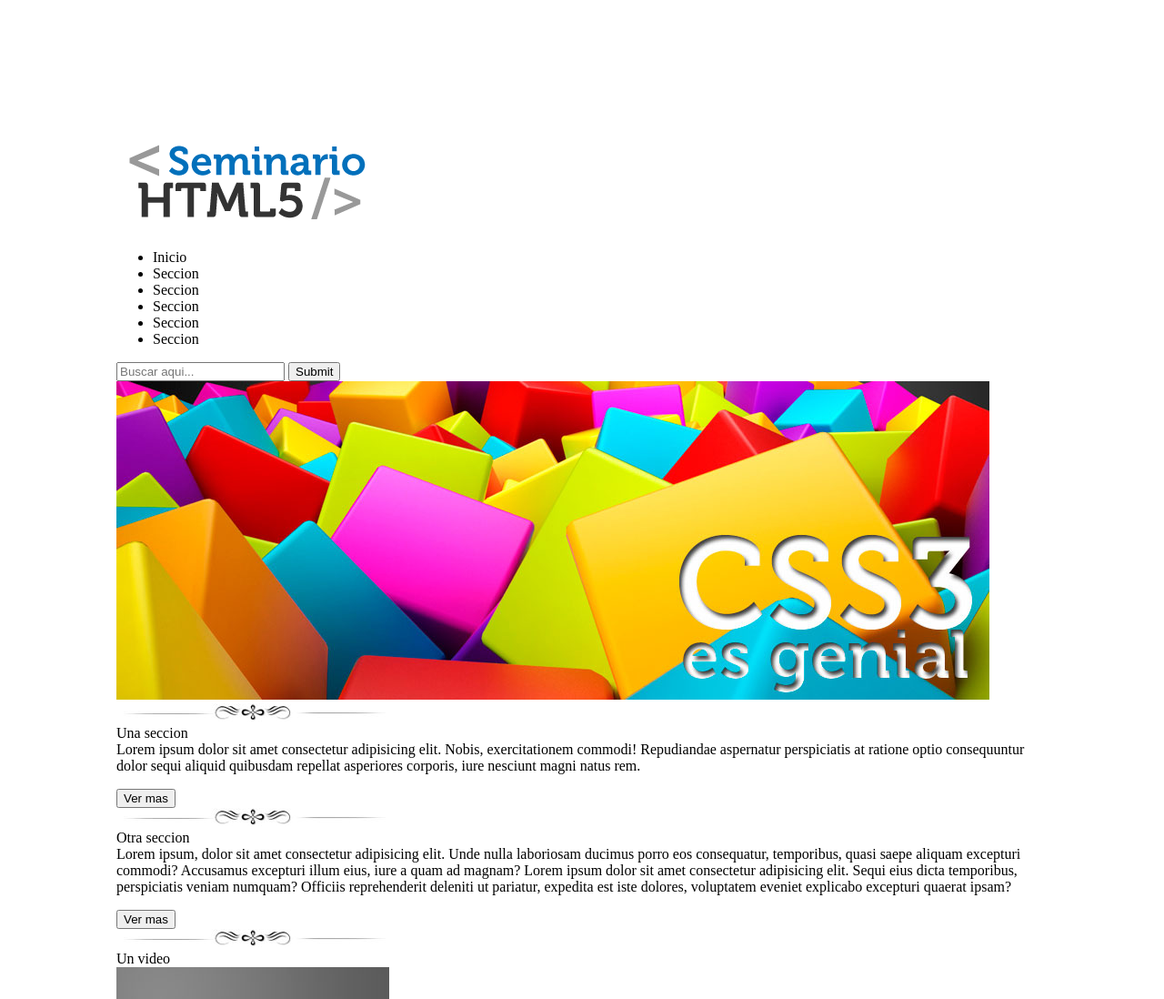
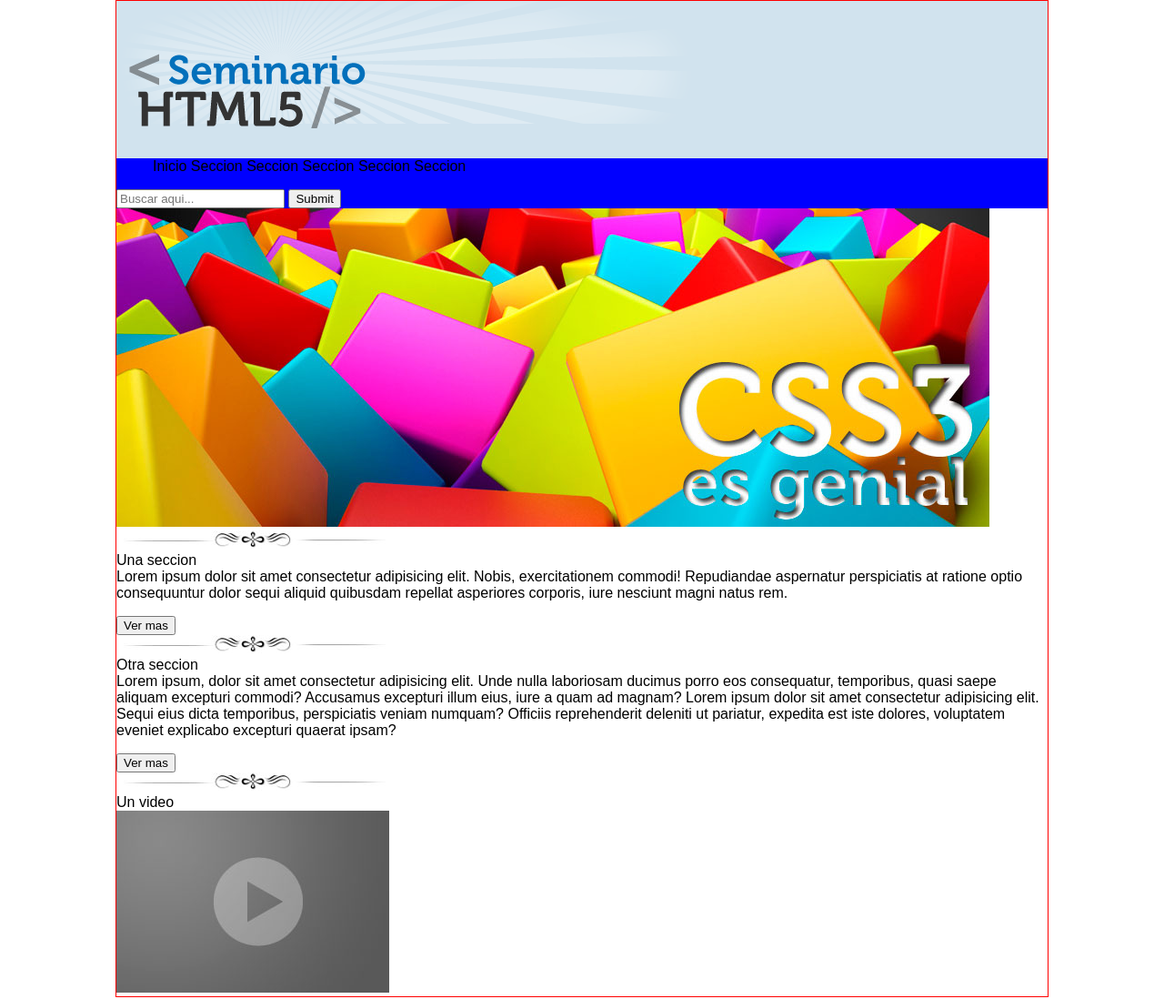
Before and after one commit to LuisArchuleta/Programacion-Web, a plain HTML site: page practica01css/index.html in a window 1280 px wide. Shown: the top 1098 px of the page at 91% size. Drawn offline with Linux system fonts and the light colour scheme.

Commit message:
Add files via upload

```diff
--- a/practica01css/css/estilos.css
+++ b/practica01css/css/estilos.css
@@ -2,9 +2,29 @@
  selectores::
 
 */
-
+/* Margin para contenido afuera de cajas y padding para el contenido dentro de una caja */
+/* Usar siempre sans-serif */
 body{
     /* border: 20px solid red; */
+    font-family: sans-serif;
+    font-size: 16px;
     max-width: 1024px;
     margin:0px auto;
+    border:1px solid red;
 }
+
+header{
+    background: #D1E3EE;
+
+}
+
+nav{
+    background-color: blue;
+}
+header nav ul li{
+    display: inline-block;
+}
+
+#logo{
+    margin-top: -150px;
+}
--- a/practica01css/index.html
+++ b/practica01css/index.html
@@ -9,7 +9,7 @@
 <body>
     <header>
         <img src="img/resplandor.png" alt="Fondo">
-        <img src="img/logo.png" alt="">
+        <img src="img/logo.png" id="logo"alt="Logo">
         <nav>
             <ul>
                 <li>Inicio</li>
@@ -19,11 +19,12 @@
                 <li>Seccion</li>
                 <li>Seccion</li>
             </ul>
-        </nav>
-        <form action="#">
+            <form action="#">
             <input type="text" name="" id="" placeholder="Buscar aqui...">
             <input type="submit" placeholder="Buscar">
         </form>
+        </nav>
+
     </header>
     <section>
         <article>
```
